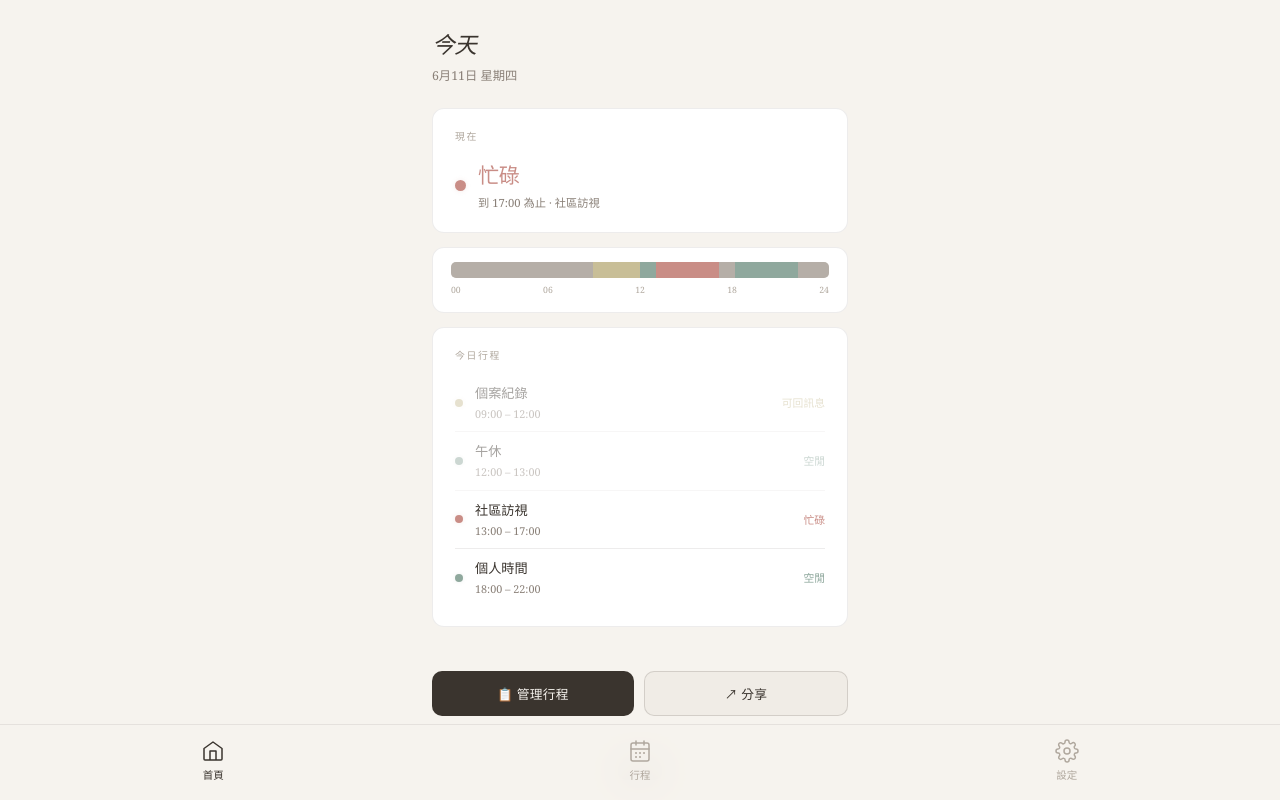
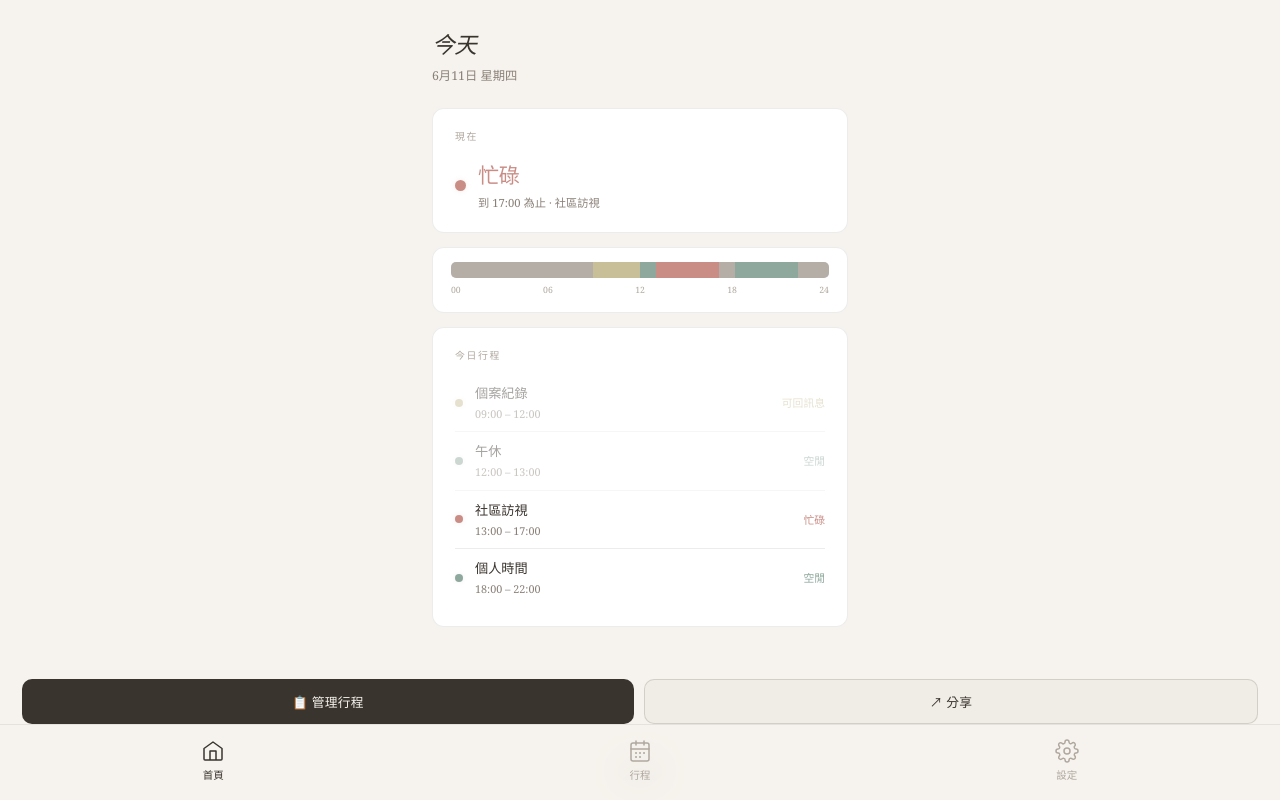
Before and after one commit to Kri0819/CanWe, a React (Vite) app: page / in a window 1280 px wide. Both pictures are taken after a click on the button "開始使用". Built offline with nearby package versions, Linux system fonts and the light colour scheme.

Commit message:
v0.9.13-首頁按鈕固定

```diff
--- a/package.json
+++ b/package.json
@@ -1 +1 @@
-{"name":"canwe","version":"0.9.12","private":true,"scripts":{"dev":"vite","build":"vite build","preview":"vite preview"},"dependencies":{"react":"^18.3.1","react-dom":"^18.3.1"},"devDependencies":{"@vitejs/plugin-react":"^4.3.1","vite":"^5.4.1"}}
+{"name":"canwe","version":"0.9.13","private":true,"scripts":{"dev":"vite","build":"vite build","preview":"vite preview"},"dependencies":{"react":"^18.3.1","react-dom":"^18.3.1"},"devDependencies":{"@vitejs/plugin-react":"^4.3.1","vite":"^5.4.1"}}
--- a/src/App.jsx
+++ b/src/App.jsx
@@ -1,7 +1,7 @@
 import { useState, useEffect, useRef } from "react";
 
-// ─── v0.9.12b ──────────────────────────────────────────────────────
-// 修正：週視圖框線、月視圖點擊、歷史行程、展開加日期標籤
+// ─── v0.9.13 ───────────────────────────────────────────────────────
+// 首頁：管理行程＋分享按鈕固定在底部（position:fixed）
 // Settings: remove emoji icons, restore clean border rows
 //   components/TimelineBar.jsx  — pure timeline bar display
 //   components/WeekView.jsx     — week grid display + day-click
@@ -63,6 +63,8 @@ function dateStr(d = new Date()) { return d.toISOString().slice(0, 10); }
 let _nextId = 10;
 function newId() { return String(++_nextId); }
 
+// SEED_EVENTS: place demo events on today's actual date
+// In production, events are saved with the date the user picks in EventModal
 const SEED_EVENTS = [
   { id: "1", date: dateStr(), title: "個案紀錄", startTime: todayAt(9),  endTime: todayAt(12), note: "", status: "reply" },
   { id: "2", date: dateStr(), title: "午休",     startTime: todayAt(12), endTime: todayAt(13), note: "", status: "free"  },
@@ -805,8 +807,10 @@ function WeekGrid({ weekEvents, rangeStart = 8, rangeEnd = 22, onDayClick, weekS
                 display:"flex", alignItems:"center", gap:12, padding:"10px 14px",
                 borderRadius: isExpanded ? "10px 10px 0 0" : 10,
                 cursor: onDayClick ? "pointer" : "default",
-                border:`1px solid ${isToday ? "var(--accent)" : "var(--border)"}`,
-                ...(isExpanded ? { borderBottom:"none" } : {}),
+                borderTop:`1px solid ${isToday ? "var(--accent)" : "var(--border)"}`,
+                borderLeft:`1px solid ${isToday ? "var(--accent)" : "var(--border)"}`,
+                borderRight:`1px solid ${isToday ? "var(--accent)" : "var(--border)"}`,
+                borderBottom: isExpanded ? "none" : `1px solid ${isToday ? "var(--accent)" : "var(--border)"}`,
                 background: isToday ? "rgba(124,111,98,0.06)" : "var(--surface)",
                 transition:"border-color 0.15s",
               }}>
@@ -1142,7 +1146,7 @@ function HomePage({ events, displayRange, setTab, toast }) {
     <div style={{ display:"flex", flexDirection:"column", height:"calc(100dvh - 64px)", overflow:"hidden" }}>
 
       {/* Scrollable content */}
-      <div style={{ flex:1, overflowY:"auto", padding:"28px 22px 8px" }}>
+      <div style={{ flex:1, overflowY:"auto", padding:"28px 22px 90px" }}>
 
         {/* Date header */}
         <div style={{ marginBottom:22 }}>
@@ -1204,11 +1208,13 @@ function HomePage({ events, displayRange, setTab, toast }) {
         )}
       </div>
 
-      {/* Pinned bottom action bar — no border, lifted from edge */}
+      {/* Fixed bottom action bar */}
       <div style={{
-        flexShrink:0, padding:"10px 22px 20px",
+        position:"fixed", bottom:64, left:0, right:0,
+        padding:"10px 22px 12px",
         background:"var(--bg)",
         display:"flex", gap:10,
+        zIndex:50,
       }}>
         <button className="btn btn-p" style={{ flex:1 }} onClick={() => setTab("行程")}>
           📋 管理行程
```
